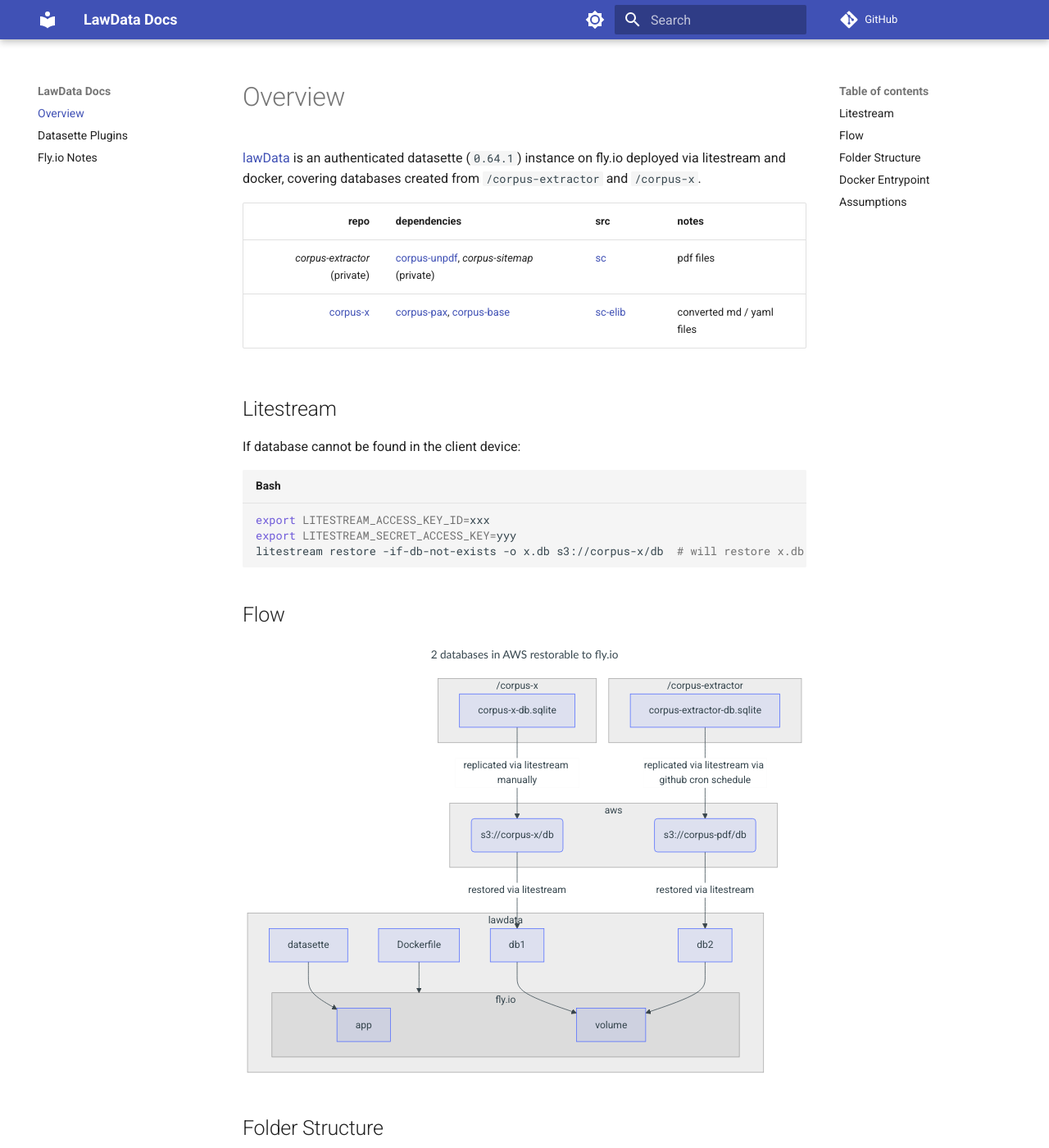
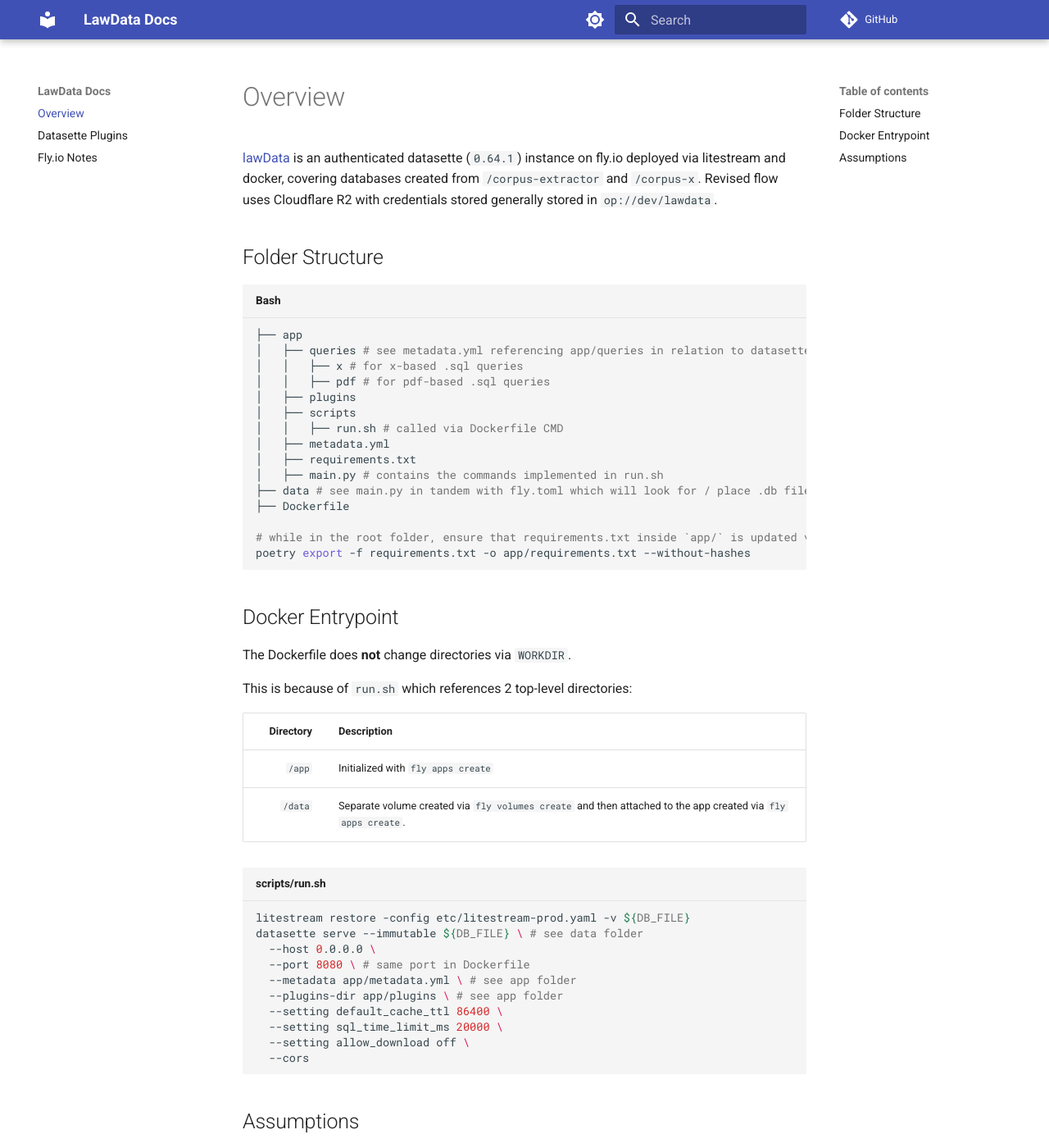
Before and after one commit to justmars/lawdata, an MkDocs documentation site: the page built from docs/index.md, in a window 1280 px wide and 1400 px high. Shown: the whole window at 82% size. Built offline with MkDocs 1.6.1 and Material for MkDocs 9.7.7, drawn with Linux system fonts in a browser that asks for light colours; comment, search, counter and statistics services are not loaded; some of the changed text lies outside the part shown.

Commit message:
feat: updated to use r2 vs. s3

````diff
--- a/.pre-commit-config.yaml
+++ b/.pre-commit-config.yaml
@@ -11,7 +11,7 @@ repos:
       - id: name-tests-test
         args: ["--django"]
   - repo: https://github.com/charliermarsh/ruff-pre-commit
-    rev: v0.0.270
+    rev: v0.0.272
     hooks:
       - id: ruff
         args: [--fix, --exit-non-zero-on-fix]
@@ -22,7 +22,7 @@ repos:
         language_version: python3
         args: [--preview]
   - repo: https://github.com/asottile/blacken-docs
-    rev: 1.13.0
+    rev: 1.14.0
     hooks:
       - id: blacken-docs
         additional_dependencies:
--- a/app/__init__.py
+++ b/app/__init__.py
@@ -1 +1 @@
-__version__ = "0.0.4"
+__version__ = "0.0.5"
--- a/docs/index.md
+++ b/docs/index.md
@@ -1,53 +1,6 @@
 # Overview
 
-[lawData](https://lawdata.xyz) is an authenticated datasette (`0.64.1`) instance on fly.io deployed via litestream and docker, covering databases created from `/corpus-extractor` and `/corpus-x`.
-
-repo | dependencies | src | notes
---:|:--|:--|:--
-_corpus-extractor_ (private) | [corpus-unpdf](https://mv3.dev/corpus-unpdf), _corpus-sitemap_ (private) | [sc](https://sc.judiciary.gov.ph) | pdf files
-[corpus-x](https://mv3.dev/corpus-x) | [corpus-pax](https://mv3.dev/corpus-pax), [corpus-base](https://mv3.dev/corpus-base) | [sc-elib](https://elibrary.judiciary.gov.ph) | converted md / yaml files
-
-## Litestream
-
-If database cannot be found in the client device:
-
-```sh
-export LITESTREAM_ACCESS_KEY_ID=xxx
-export LITESTREAM_SECRET_ACCESS_KEY=yyy
-litestream restore -if-db-not-exists -o x.db s3://corpus-x/db  # will restore x.db sqlite from s3://corpus-x/db using CLI
-```
-
-## Flow
-
-```mermaid
----
-title: 2 databases in AWS restorable to fly.io
----
-flowchart TD
-  subgraph fly.io
-    app
-    volume
-  end
-  subgraph lawdata
-    datasette
-    db1
-    db2
-    datasette-->app
-    Dockerfile-->fly.io
-    db1-->volume
-    db2-->volume
-  end
-  subgraph aws
-    s3-x(s3://corpus-x/db)--"restored via litestream"-->db1
-    s3-pdf(s3://corpus-pdf/db)--"restored via litestream"-->db2
-  end
-  subgraph /corpus-x
-    corpus-x-db.sqlite--"replicated via litestream manually"-->s3-x
-  end
-  subgraph /corpus-extractor
-    corpus-extractor-db.sqlite--"replicated via litestream via github cron schedule"-->s3-pdf
-  end
-```
+[lawData](https://lawdata.xyz) is an authenticated datasette (`0.64.1`) instance on fly.io deployed via litestream and docker, covering databases created from `/corpus-extractor` and `/corpus-x`. Revised flow uses Cloudflare R2 with credentials stored generally stored in `op://dev/lawdata`.
 
 ## Folder Structure
 
@@ -80,11 +33,9 @@ Directory | Description
 `/app` | Initialized with `fly apps create`
 `/data` | Separate volume created via `fly volumes create` and then attached to the app created via `fly apps create`.
 
-```sh
-# gist of run.sh
-python -m app x-restore-db # creates a new /data/x.db
-python -m app pdf-restore-db # creates a new /data/pdf.db
-datasette serve --immutable data/pdf.db data/x.db \ # see data folder
+```sh title="scripts/run.sh"
+litestream restore -config etc/litestream-prod.yaml -v ${DB_FILE}
+datasette serve --immutable ${DB_FILE} \ # see data folder
   --host 0.0.0.0 \
   --port 8080 \ # same port in Dockerfile
   --metadata app/metadata.yml \ # see app folder
@@ -97,12 +48,9 @@ datasette serve --immutable data/pdf.db data/x.db \ # see data folder
 
 ## Assumptions
 
-1. sqlite databases are existing in aws s3 buckets.
-2. Credentials `LITESTREAM_ACCESS_KEY_ID` and `LITESTREAM_SECRET_ACCESS_KEY` are available to access aws.
-3. `litestream` is installed to transfer the database/s to the docker container.
-4. [Docker for Mac](https://docs.docker.com/desktop/install/mac-install/) is installed, updated, and running.
-5. valid Dockerfile in root directory and the proper versions of the prerequisite apps are configured:
+1. sqlite databases are existing in r2 with credentials previously setup
+2. valid Dockerfile in root directory and the proper versions of the prerequisite apps are configured:
     1. `python`, 3.11
     2. `litestream`, 0.39
-    3. `sqlite` 3.40
-6. An updated `/app/requirements.txt` file is generated that will be used by the Dockerfile
+    3. `sqlite` 3.42
+3. An updated `/app/requirements.txt` file is generated that will be used by the Dockerfile
--- a/fly.toml
+++ b/fly.toml
@@ -8,6 +8,7 @@ destination = "/data"
 [http_service]
   internal_port = 8080
   force_https = true
+  auto_start_machines = true
 
   [[http_service.tcp_checks]]
   interval = "10000"
--- a/pyproject.toml
+++ b/pyproject.toml
@@ -1,6 +1,6 @@
 [tool.poetry]
 name = "lawdata"
-version = "0.0.4"
+version = "0.0.5"
 description = "Datasette instance of corpus database."
 authors = ["Marcelino G. Veloso III <mars@veloso.one>"]
 readme = "README.md"
@@ -16,12 +16,12 @@ classifiers = [
 
 [tool.poetry.dependencies]
 python = "^3.11"
+python-dotenv = "^1.0.0"
 datasette = "^0.64"
 datasette-pretty-json = "^0.2.2"
 datasette-auth-tokens = "^0.3"
 datasette-auth-github = "^0.13.1"
 datasette-query-files = "^0.1.1"
-pylts = "^0.0.9"
 
 [tool.poetry.group.dev.dependencies]
 pytest = "^7.3"
````
Also changed, not shown: docs/config.md (+1 -13 lines), 10 other files.
